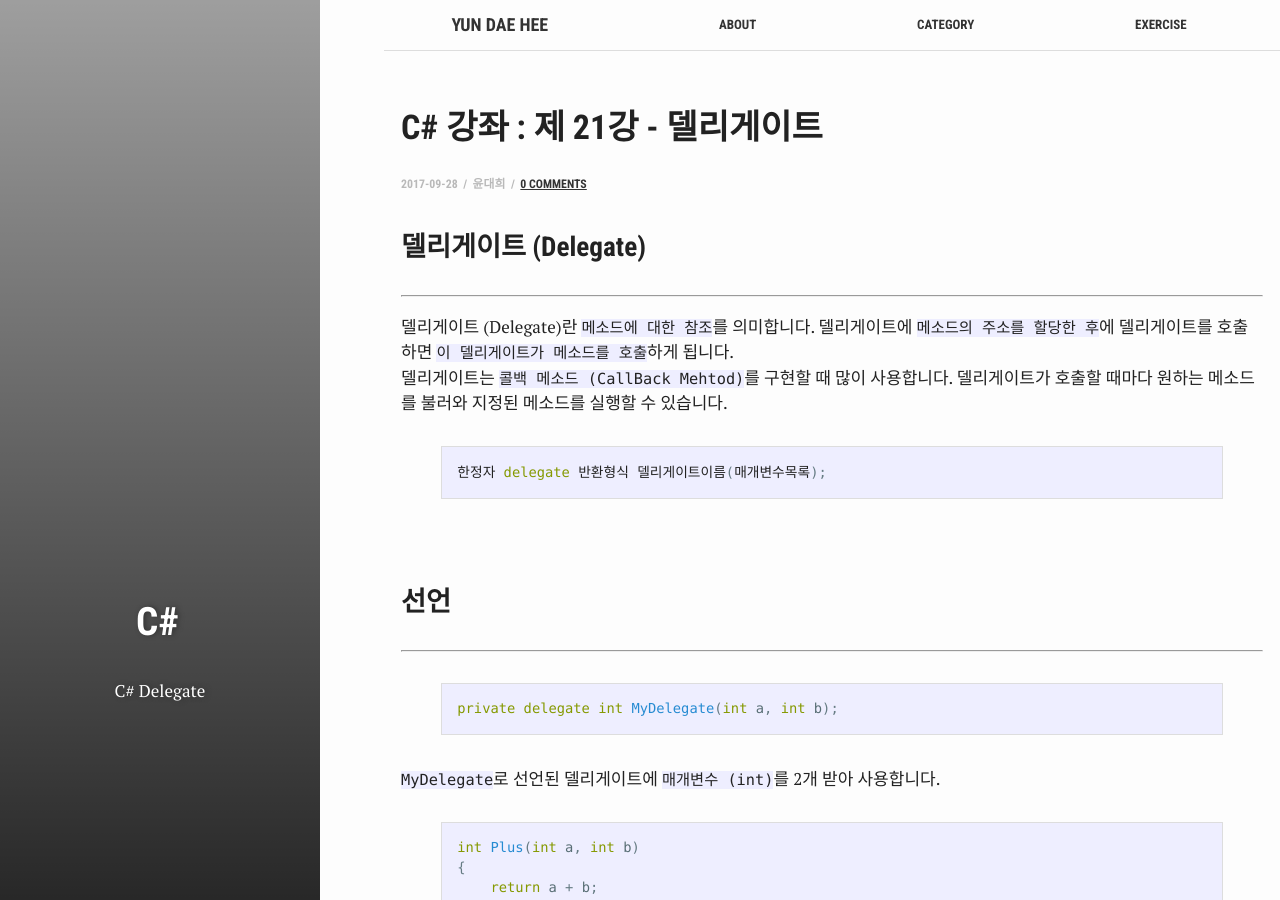
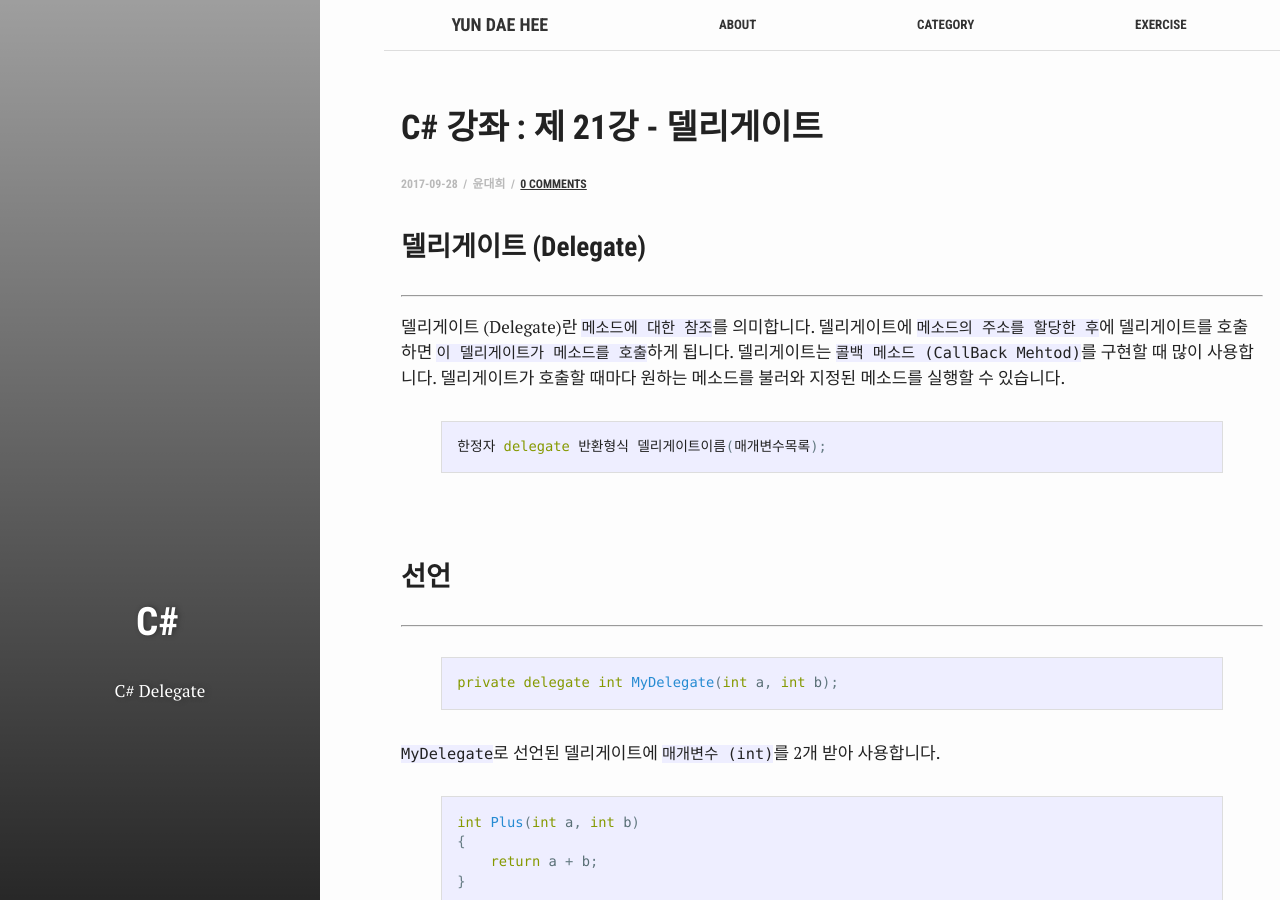
Before and after one commit to test076923/076923.github.io, a Jekyll site: the page built from _posts/2017-09-28-C#-21.md, in a window 1280 px wide and 900 px high. Built offline with Jekyll 4.4.1, drawn with Linux system fonts in a browser that asks for light colours; comment, search, counter and statistics services are not loaded.

Commit message:
Update 2017-09-28-C#-21.md

```diff
--- a/_posts/2017-09-28-C#-21.md
+++ b/_posts/2017-09-28-C#-21.md
@@ -14,9 +14,7 @@ star: true
 
 ### 델리게이트 (Delegate) ###
 ----------
-델리게이트 (Delegate)란 `메소드에 대한 참조`를 의미합니다. 델리게이트에 `메소드의 주소를 할당한 후`에 델리게이트를 호출하면 `이 델리게이트가 메소드를 호출`하게 됩니다.
-<br>
-델리게이트는 `콜백 메소드 (CallBack Mehtod)`를 구현할 때 많이 사용합니다. 델리게이트가 호출할 때마다 원하는 메소드를 불러와 지정된 메소드를 실행할 수 있습니다.
+델리게이트 (Delegate)란 `메소드에 대한 참조`를 의미합니다. 델리게이트에 `메소드의 주소를 할당한 후`에 델리게이트를 호출하면 `이 델리게이트가 메소드를 호출`하게 됩니다. 델리게이트는 `콜백 메소드 (CallBack Mehtod)`를 구현할 때 많이 사용합니다. 델리게이트가 호출할 때마다 원하는 메소드를 불러와 지정된 메소드를 실행할 수 있습니다.
 
 {% highlight c# %}
 
```
